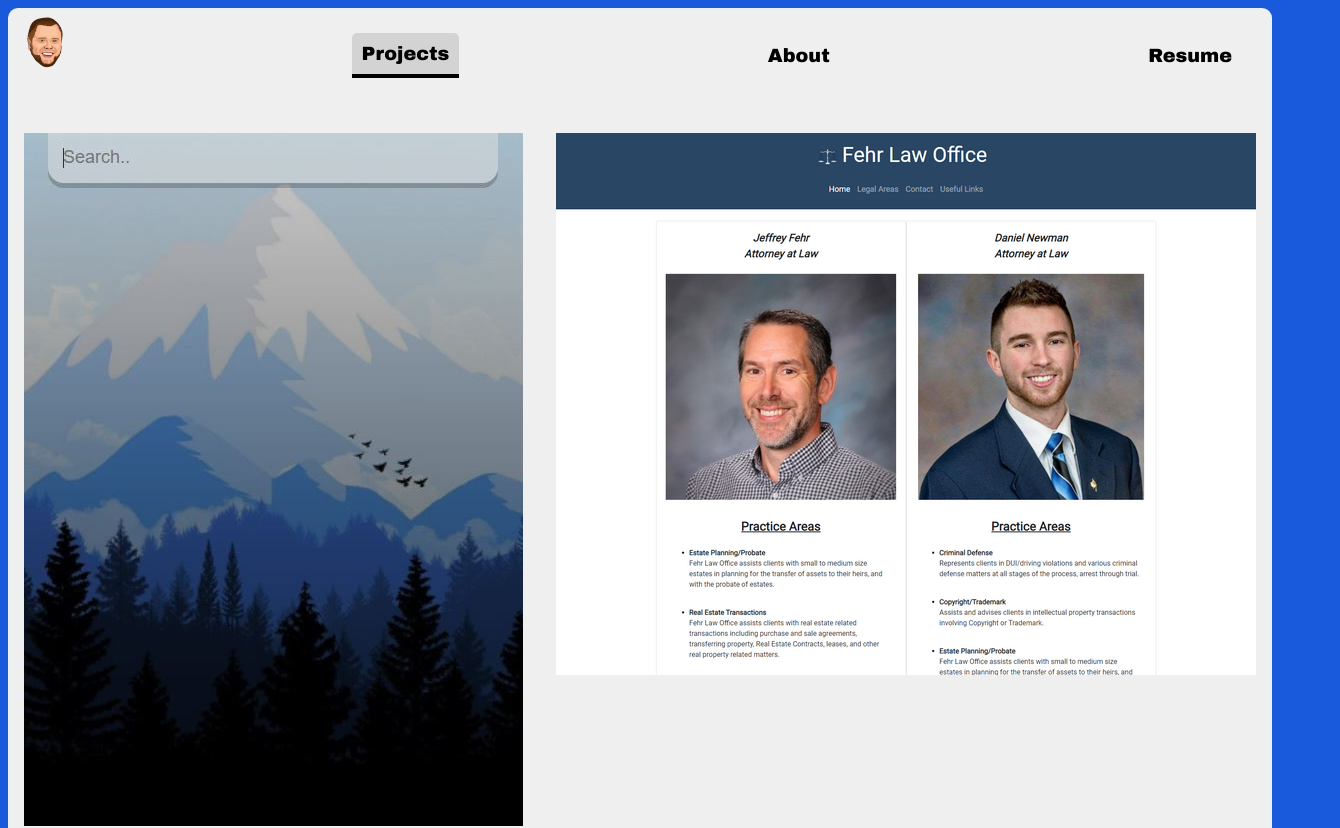
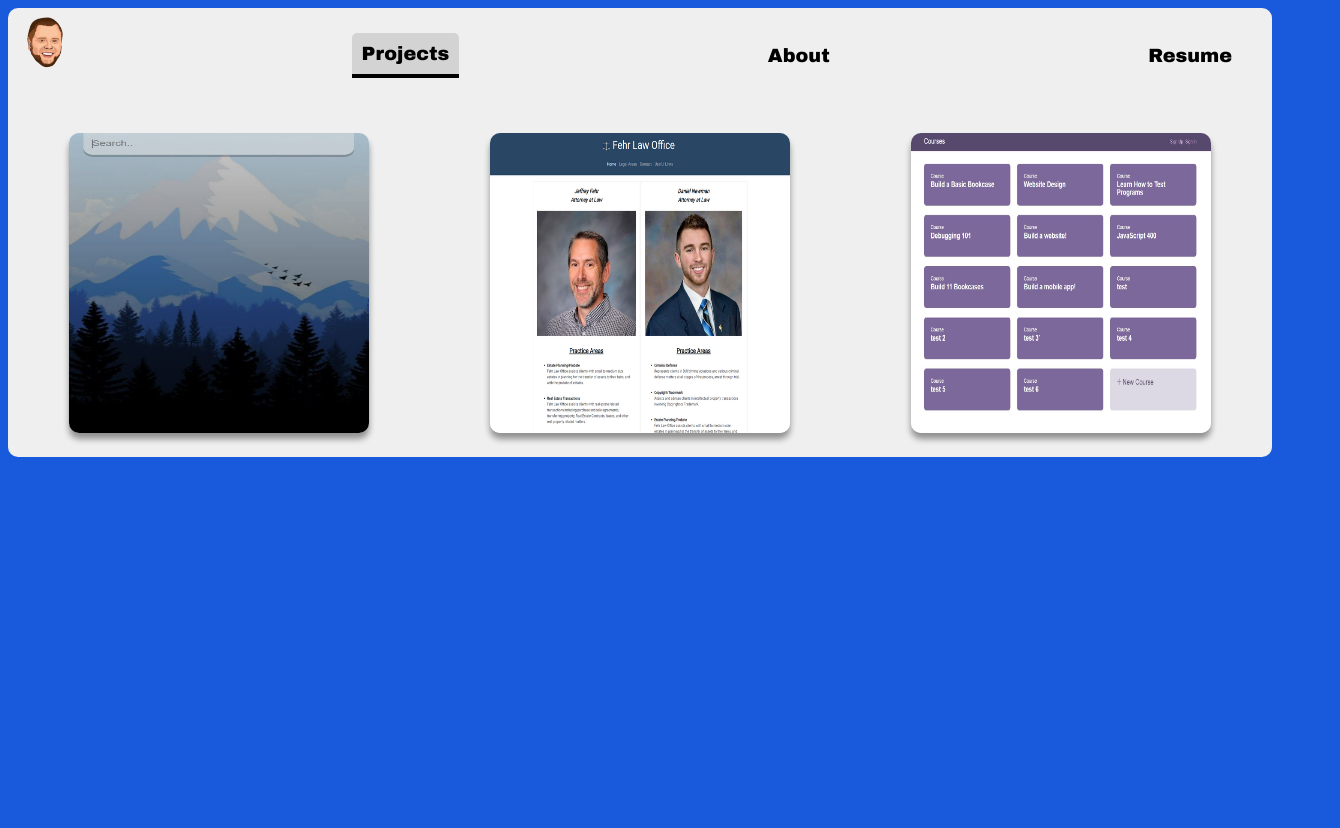
Before and after one commit to Bigjames728/portfolio-app, a React (Create React App) app: page /projects in a window 1280 px wide. Shown: the top 828 px of the page, 1340 px wide, since content can reach past the window. After the commit the page ends 800 px from the top, so only its background shows below. Built offline with nearby package versions, Linux system fonts and the light colour scheme.

Commit message:
Cleaned up some classes in Project.js component

```diff
--- a/src/components/Projects.js
+++ b/src/components/Projects.js
@@ -35,15 +35,14 @@ function Projects() {
             <motion.div initial={{ opacity: 0 }} animate={{ opacity: 1 }} transition={{ duration: 1}} className="flex-container-projectList">
             {projects.map((project, index) => {
                 return (
-                    <Link className="flex-item module" to={`/projects/${project.id}`} key={project.id}>
-                        {/* <h2 className="project-name">{project.project_name}</h2> */}
+                    <Link className="flex--item module" to={`/projects/${project.id}`} key={project.id}>
                         <motion.img
                             initial={{x: 100}}
                             animate={{x:0}}
                             whileHover={{
                                 scale: 1.04
                             }}
-                            className="project-images"
+                            className="project--images"
                             src={project.image_urls[0]}
                         />
                     </Link>
```
